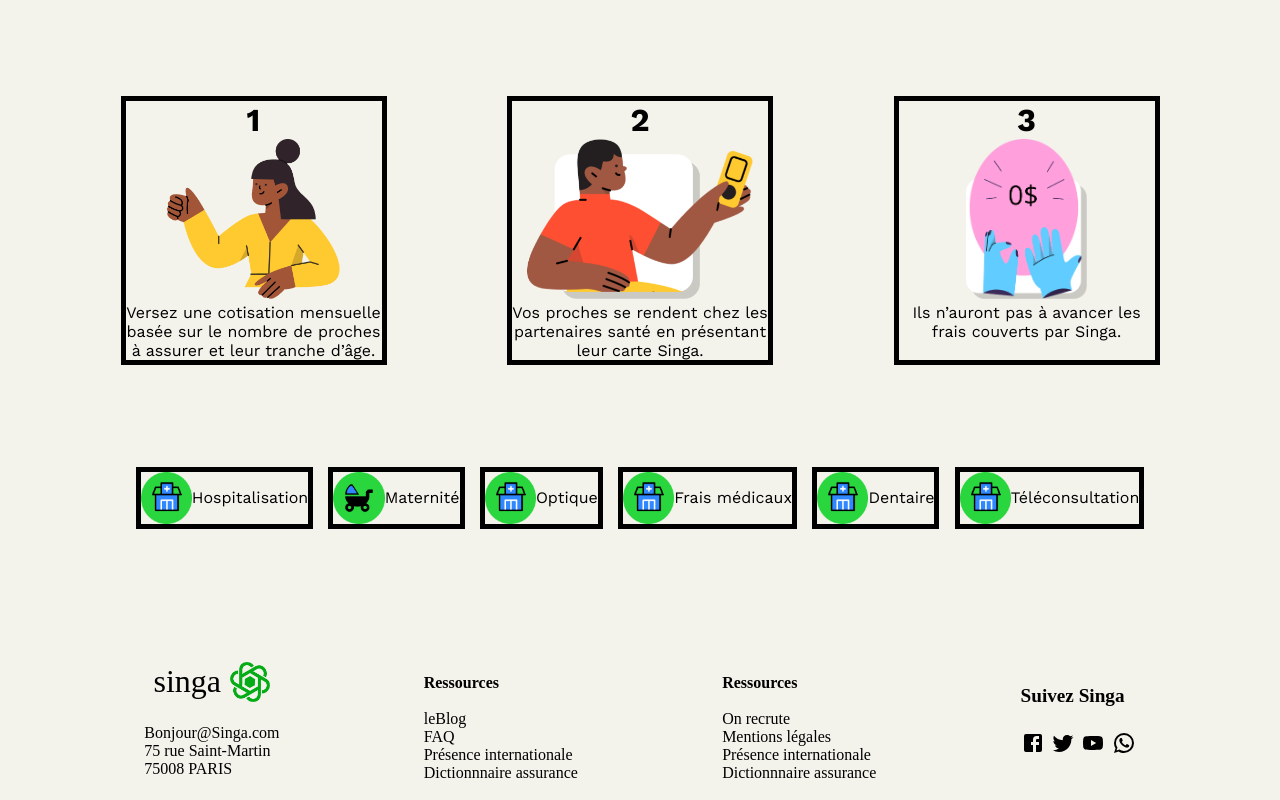
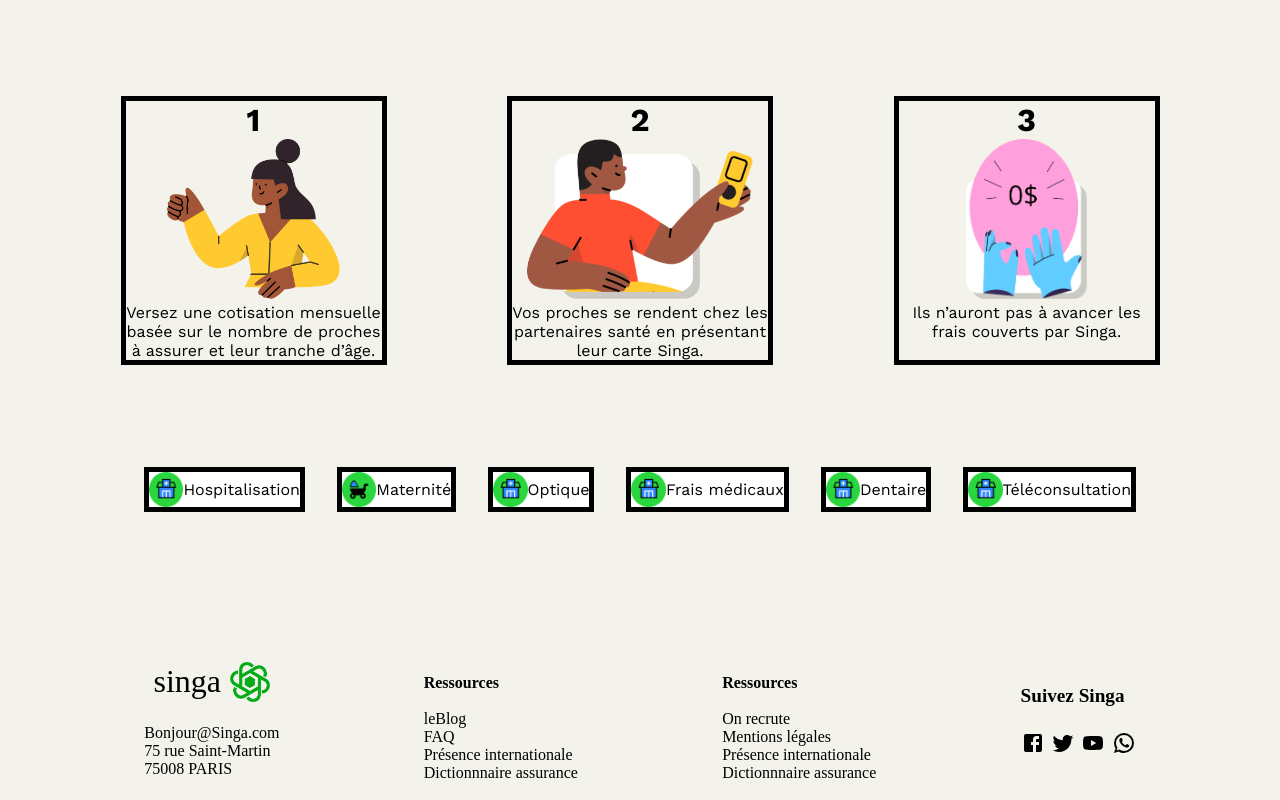
Before and after one commit to WildCodeSchool/paris-0921-project3-my-singa-assurance, a React (Vite) app: page / in a window 1280 px wide. Shown: the part 2256-3056 px from the top of the page. Built offline with nearby package versions, Linux system fonts and the light colour scheme.

Commit message:
Work in progress Conceptbuttons

```diff
--- a/src/components/style/ConceptButtons.module.scss
+++ b/src/components/style/ConceptButtons.module.scss
@@ -2,10 +2,15 @@
   .apparentButton {
     display: flex;
     align-items: center;
-    justify-content: space-around;
+    justify-content: center;
     border: solid 5px;
+    background-color: white;
     img {
-      width: 4vw;
+      width: 2.7vw;
+      background-color: inherit;
+    }
+    div{
+      background-color: inherit;
     }
   }
   .arg {
@@ -17,7 +22,12 @@
   transform: scale(1.4);
   transition: 200ms;
   cursor: default;
+  border: solid 5px;
+  .apparentButton {
+    border:none;
+  }
   .arg {
     display: flex;
+    background-color: white
   }
 }
```
